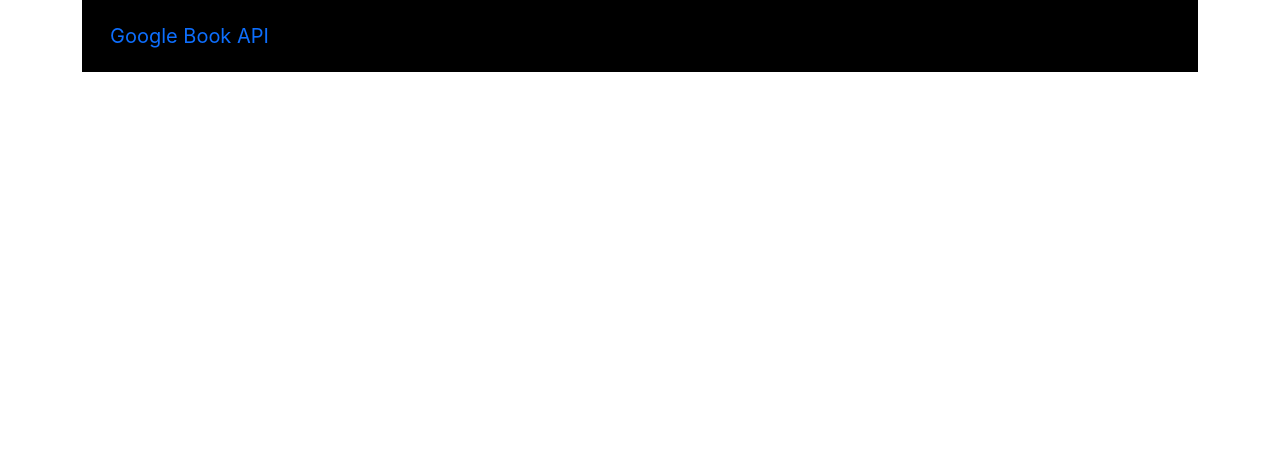
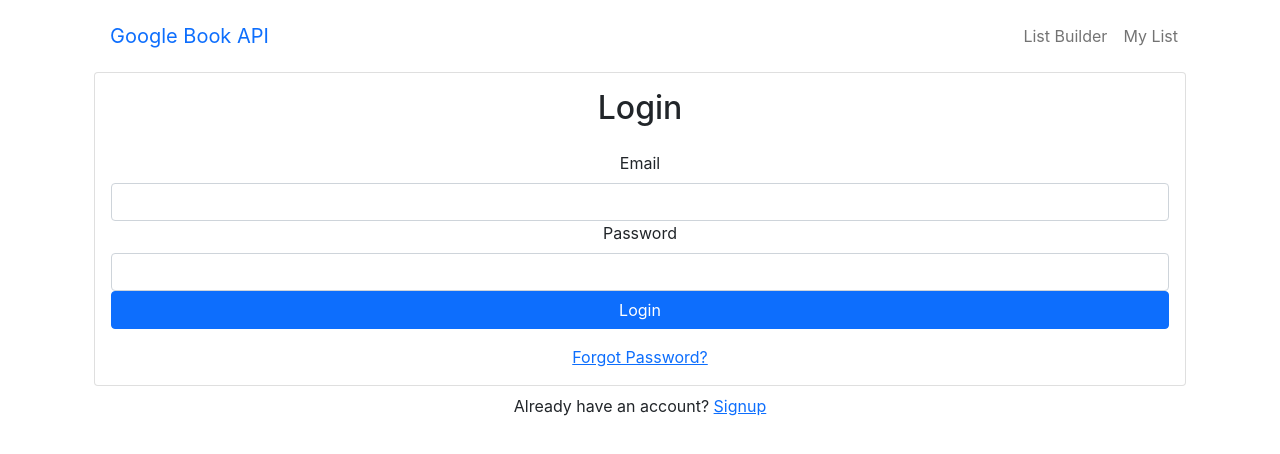
Before and after one commit to PhantomKilo/book-client, a React (Create React App) app: page /#/login in a window 1280 px wide. Before the commit this address led to /#/signup. Shown: the top 454 px of the page. Built offline with nearby package versions, Linux system fonts and the light colour scheme; no server answers.

Commit message:
Initial Homepage routes set up

```diff
--- a/src/Components/App/App.js
+++ b/src/Components/App/App.js
@@ -6,6 +6,7 @@
 
 import './App.css';
 import NavBar from "./Nav";
+import HomePage from "../Home/Home";
 
 function App() {
 
@@ -15,6 +16,9 @@
     <Container className="App">
       <AuthProvider>
         <NavBar />
+        <Routes>
+          <Route exact path="/*" element={<HomePage />} />
+        </Routes>
       </AuthProvider>
     </Container>
   );
--- a/src/Components/App/Nav.js
+++ b/src/Components/App/Nav.js
@@ -5,10 +5,10 @@
 
 const NavBar = () => {
   return (
-    <Navbar className="nav-bar" bg="black" expand="md">
+    <Navbar className="nav-bar" expand="md">
       <Container>
         <Navbar.Brand>
-          <Link to="/" className="nav-link" style={{ textDecoration: "none" }}>
+          <Link to="/*" className="nav-link" style={{ textDecoration: "none" }}>
             Google Book API
           </Link>
         </Navbar.Brand>
--- a/src/Components/Home/Home.js
+++ b/src/Components/Home/Home.js
@@ -4,12 +4,20 @@
 import Row from "react-bootstrap/Row";
 import Col from "react-bootstrap/Col";
 
-const Home = () => {
+import Home from "./SubCards/Home";
+import Login from "./SubCards/Login";
+import SignUp from "./SubCards/SignUp";
+
+const HomePage = () => {
     return(
         <Container>
-
+            <Routes>
+                <Route exact path="/*" element={<Home />} />
+                <Route exact path="/login" element={<Login />} />
+                <Route exact path="/signup" element={<SignUp />} />
+            </Routes>
         </Container>
     )
 }
 
-export default Home
+export default HomePage
--- /dev/null
+++ b/src/Components/Home/SubCards/Home.js
@@ -0,0 +1,14 @@
+import { Link } from "react-router-dom"
+
+const Home = () => {
+    return(
+        <>
+            <div>
+                <h1>Home</h1>
+                <Link to="/signup">Signup</Link>
+            </div>
+        </>
+    )
+}
+
+export default Home
--- /dev/null
+++ b/src/Components/Home/SubCards/Login.js
@@ -0,0 +1,63 @@
+import { useRef, useState } from "react";
+import Card from "react-bootstrap/Card";
+import Form from "react-bootstrap/Form";
+import Button from "react-bootstrap/Button";
+import Alert from "react-bootstrap/Alert";
+import { Link, useNavigate } from "react-router-dom";
+import { useAuth } from "../../../Contexts/AuthContext";
+
+const Login = () => {
+  const emailRef = useRef();
+  const passwordRef = useRef();
+  const { login } = useAuth();
+  const [error, setError] = useState("");
+  const [loading, setLoading] = useState(false);
+  const navigate = useNavigate();
+
+  const handleSubmit = async (e) => {
+    e.preventDefault();
+
+    try {
+      setError("");
+      setLoading(true);
+      await login(emailRef.current.value, passwordRef.current.value);
+      navigate("/");
+    } catch {
+      setError("Failed to log in");
+    }
+
+    setLoading(false);
+  };
+
+  return (
+    <>
+      <Card>
+        <Card.Body>
+          <h2 className="text-center mb-4">Login</h2>
+          {error && <Alert variant="danger">{error}</Alert>}
+          <Form onSubmit={handleSubmit}>
+            <Form.Group id="email">
+              <Form.Label>Email</Form.Label>
+              <Form.Control type="email" ref={emailRef} required />
+            </Form.Group>
+            <Form.Group id="passwrod">
+              <Form.Label>Password</Form.Label>
+              <Form.Control type="password" ref={passwordRef} required />
+            </Form.Group>
+            <Button disabled={loading} className="w-100" type="submit">
+              Login
+            </Button>
+          </Form>
+          <div className="w-100 text-center mt-3">
+            <Link to="/forgot-password">Forgot Password?</Link>
+          </div>
+        </Card.Body>
+      </Card>
+      <div className="w-100 text-center mt-2">
+        Already have an account? <Link to="/signup">Signup</Link>
+      </div>
+    </>
+  );
+};
+
+export default Login;
--- /dev/null
+++ b/src/Components/Home/SubCards/SignUp.js
@@ -0,0 +1,69 @@
+import { useRef, useState } from "react";
+import Card from "react-bootstrap/Card";
+import Form from "react-bootstrap/Form";
+import Button from "react-bootstrap/Button";
+import Alert from "react-bootstrap/Alert"
+import { Link, useNavigate } from "react-router-dom"
+import { useAuth } from "../../../Contexts/AuthContext";
+
+const SignUp = () => {
+
+  const emailRef = useRef()
+  const passwordRef = useRef()
+  const passwordConfirmRef = useRef()
+  const { signup } = useAuth()
+  const [error, setError] = useState('')
+  const [loading, setLoading] = useState(false)
+  const navigate = useNavigate()
+
+  const handleSubmit = async (e) => {
+    e.preventDefault()
+
+    if (passwordRef.current.value !== passwordConfirmRef.current.value) {
+        return setError('Passwords do not match')
+    }
+
+    try {
+        setError('')
+        setLoading(true)
+        await signup(emailRef.current.value, passwordRef.current.value)
+        navigate('/')
+    } catch {
+        setError('Faiied to create account')
+    }
+
+    setLoading(false)
+
+  }
+
+  return (
+    <>
+      <Card>
+        <Card.Body>
+          <h2 className="text-center mb-4">Sign Up</h2>
+          {error && <Alert variant="danger">{error}</Alert>}
+          <Form onSubmit={handleSubmit}>
+              <Form.Group id="email">
+                <Form.Label>Email</Form.Label>
+                <Form.Control type="email" ref={emailRef} required/>
+              </Form.Group>
+              <Form.Group id="passwrod">
+                <Form.Label>Password</Form.Label>
+                <Form.Control type="password" ref={passwordRef} required/>
+              </Form.Group>
+              <Form.Group id="password-confirm">
+                <Form.Label>Password Confirmation</Form.Label>
+                <Form.Control type="password" ref={passwordConfirmRef} required/>
+              </Form.Group>
+              <Button disabled={loading} className="w-100" type="submit">Sign Up</Button>
+          </Form>
+        </Card.Body>
+      </Card>
+      <div className="w-100 text-center mt-2">
+        Already have an account? <Link to="/login">Login</Link>
+      </div>
+    </>
+  );
+};
+
+export default SignUp;
```
